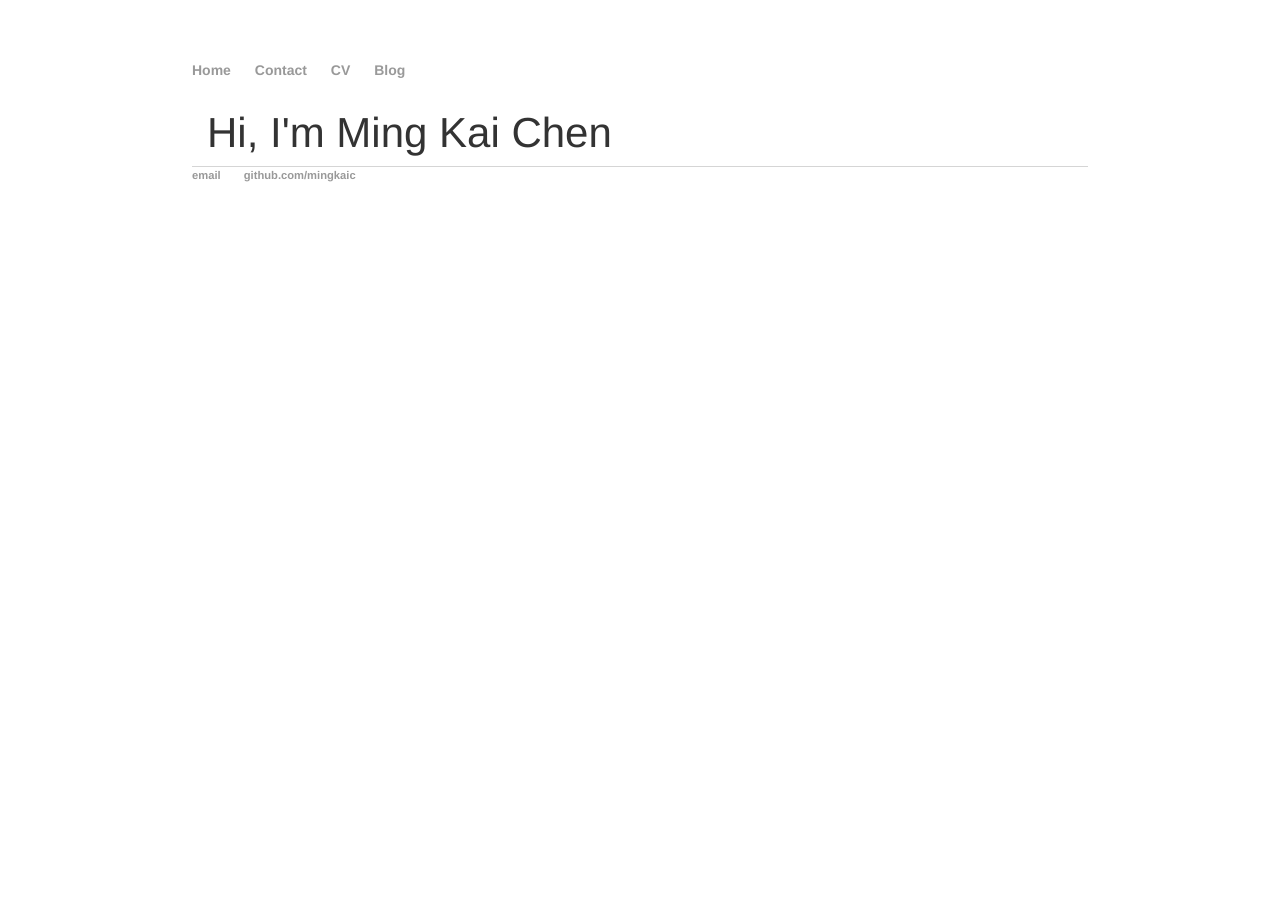
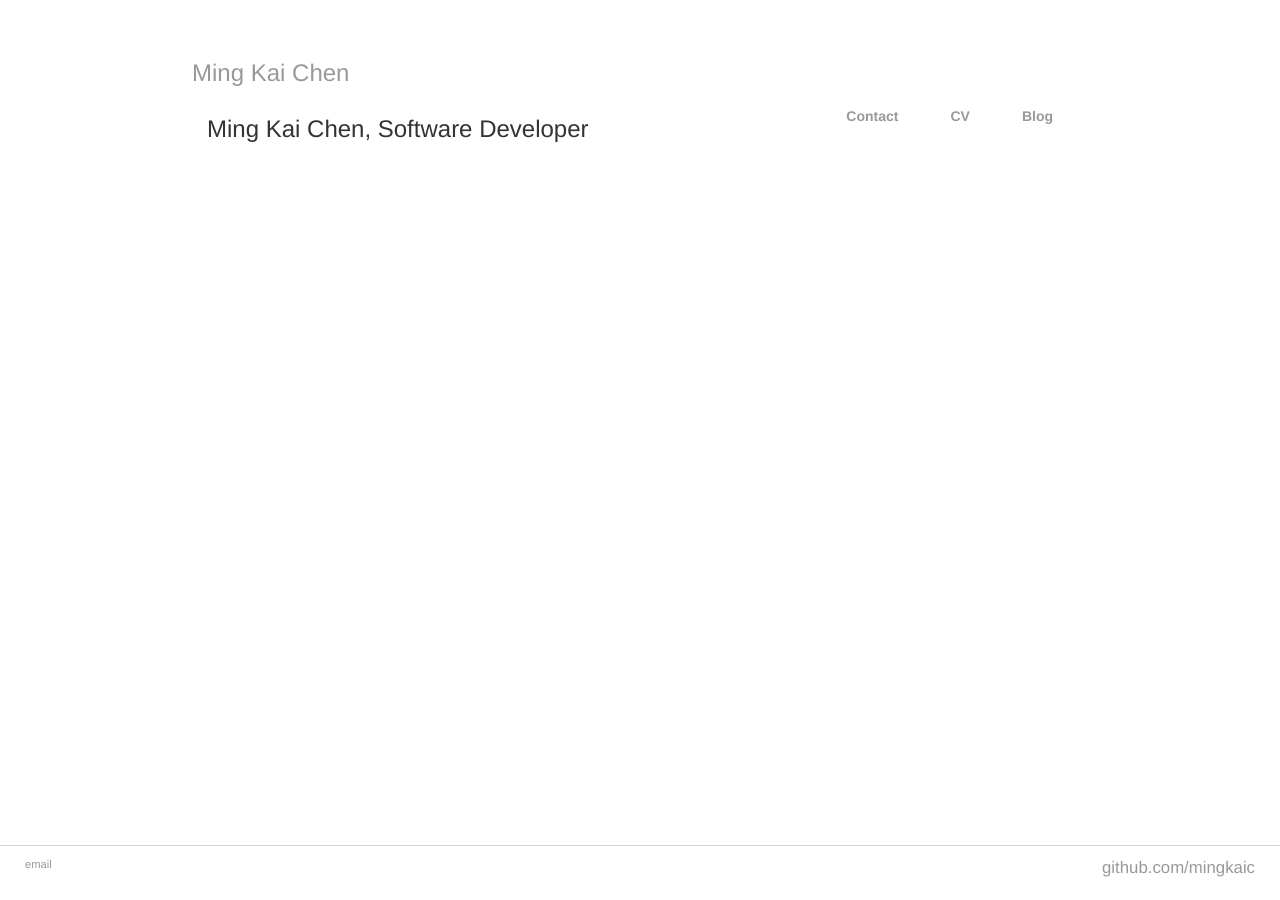
Before and after one commit to mingkaic/mingkaic.github.io, a Jekyll site: the page built from index.html, in a window 1280 px wide. Built offline with Jekyll 4.4.1, drawn with Linux system fonts in a browser that asks for light colours; nearby versions of some CDN libraries.

Commit message:
navbar and footer style changes

```diff
--- a/_layouts/default.html
+++ b/_layouts/default.html
@@ -15,8 +15,10 @@
 	</head>
 	<body>
 		<nav>
-			<ul>
-				<li><a href="/">Home</a></li>
+			<h3 class="text-muted">
+				<a href="/">Ming Kai Chen</a>
+			</h3>
+			<ul class="nav nav-pills pull-right">
 				<li><a href="/contact">Contact</a></li>
 				<li><a href="/cv">CV</a></li>
 				<li><a href="/blog">Blog</a></li>
@@ -28,14 +30,16 @@
 
 		</div> <!-- /.container -->
 		<footer>
-			<ul>
-				<li>
+			<div class="footer">
+				<div class="col-sm-8">
 					<a href="mailto:mngkaichen@gmail.com">email</a>
-				</li>
-				<li>
-					<a href="https://github.com/mingkaic">github.com/mingkaic</a>
-				</li>
-			</ul>
+				</div>
+				<div class="col-sm-4">
+					<p class="pull-right">
+						<a href="https://github.com/mingkaic">github.com/mingkaic</a>
+					</p>
+				</div>
+			</div>
 		</footer>
 
 		<script
--- a/css/main.css
+++ b/css/main.css
@@ -29,6 +29,11 @@ p {
     color: #333;
 }
 footer {
+    position: absolute;
+    right: 0;
+    bottom: 0;
+    left: 0;
+    padding: 1rem;
     border-top: 1px solid #d5d5d5;
     font-size: .8em;
 }
--- a/index.html
+++ b/index.html
@@ -3,5 +3,8 @@ layout: default
 title: Ming Kai Chen, Software Developer
 ---
 <div class="blurb">
-	<h1>Hi, I'm Ming Kai Chen</h1>
+	<h3>Ming Kai Chen, Software Developer</h3>
+	<p>
+
+	</p>
 </div><!-- /.blurb -->
```
